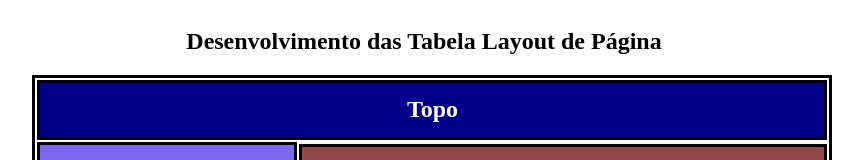
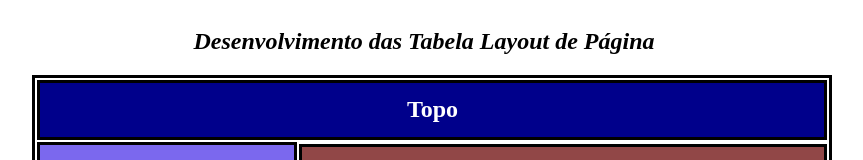
Before and after one commit to gabrielcapiotti/Atividade-Tabelas, a plain HTML site: page home.html in a window 1280 px wide. Shown: the top 160 px of the page, without its empty margins (216-1079 px from the left). Drawn offline with Linux system fonts and the light colour scheme.

Commit message:
Update home.html

```diff
--- a/home.html
+++ b/home.html
@@ -11,7 +11,7 @@
 
     <main>
         <section class="text">
-            <h1>Desenvolvimento das Tabela Layout de Página <br>
+            <h1><b><i>Desenvolvimento das Tabela Layout de Página</i></b><br>
 
             </h1>
         </section>
```
